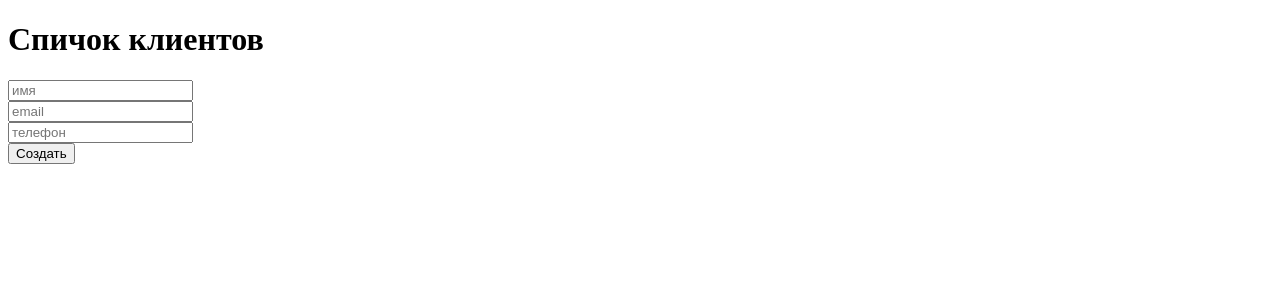
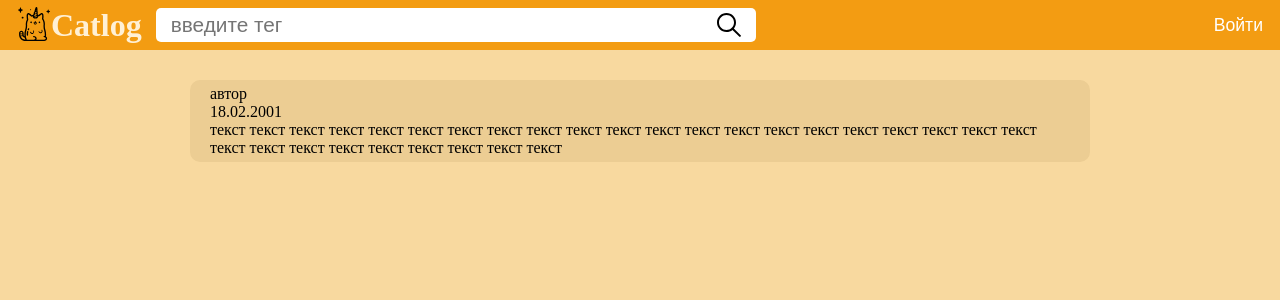
Before and after one commit to Evgeniy638/catlog, a web app: page /index.html in a window 1280 px wide. Shown: the top 300 px of the page. Run offline with its HTML, style and script files only (its server is not run), Linux system fonts and the light colour scheme; data that the repository does not hold is empty.

Commit message:
added layout

```diff
--- a/src/main/java/com/copy/reddit/controller/PostController.java
+++ b/src/main/java/com/copy/reddit/controller/PostController.java
@@ -9,7 +9,7 @@ import org.springframework.web.bind.annotation.*;
 
 import java.util.List;
 
-@RestController()
+@RestController("/posts")
 public class PostController {
     private final PostServiceImpl postServiceImpl;
 
@@ -18,7 +18,7 @@ public class PostController {
         this.postServiceImpl = postServiceImpl;
     }
 
-    @PostMapping(value = "/posts")
+    @PostMapping
     public ResponseEntity<?> create(@RequestBody Post post) {
         postServiceImpl.create(post);
         return new ResponseEntity<>(HttpStatus.CREATED);
@@ -51,7 +51,7 @@ public class PostController {
                 : new ResponseEntity<>(HttpStatus.NOT_MODIFIED);
     }
 
-    @GetMapping(value = "")
+    @GetMapping(value = "/all")
     public ResponseEntity<List<Post>> read() {
         final List<Post> posts = postServiceImpl.findAll();
 
--- /dev/null
+++ b/src/main/resources/static/css/article/article.css
@@ -0,0 +1,18 @@
+.article {
+    background: rgb(236, 205, 147);
+    padding: 5px 20px;
+    box-sizing: border-box;
+    border-radius: 10px;
+}
+
+.article__title {
+
+}
+
+.article__author {
+
+}
+
+.article__text {
+
+}
--- /dev/null
+++ b/src/main/resources/static/css/authorization-button/authorization-button.css
@@ -0,0 +1,8 @@
+.authorization-button {
+    color: white;
+    cursor: pointer;
+    font-size: 1.1rem;
+    border: none;
+    outline: none;
+    background: none;
+}
--- /dev/null
+++ b/src/main/resources/static/css/content/content.css
@@ -0,0 +1,12 @@
+.content {
+    display: flex;
+    flex-wrap: wrap;
+    width: 100%;
+    margin: 30px auto 0 auto;
+}
+
+@media (min-width: 1000px) {
+    .content {
+        width: 900px;
+    }
+}
--- /dev/null
+++ b/src/main/resources/static/css/header/header.css
@@ -0,0 +1,29 @@
+.header {
+    background-color: #f39c12;
+    height: 50px;
+    display: flex;
+    align-items: center;
+    padding: 0 10px;
+}
+
+.header__child {
+    margin: 0 7px;
+}
+
+.header__child_grow {
+    flex-grow: 1;
+}
+
+.header__logo-wrap {
+    display: flex;
+}
+
+.header__logo-image {
+    background-image: url("./cat.svg");
+    width: 34px;
+    height: 34px;
+}
+
+.header__title {
+    color: rgb(255, 240, 213);
+}
--- /dev/null
+++ b/src/main/resources/static/css/reset.css
@@ -0,0 +1,9 @@
+* {
+    margin: 0;
+    padding: 0;
+}
+
+body {
+    font-size: 12pt;
+    background-color: rgb(248, 217, 159);
+}
--- /dev/null
+++ b/src/main/resources/static/css/search-input/search-input.css
@@ -0,0 +1,27 @@
+.search-input {
+    position: relative;
+    width: 100%;
+    max-width: 600px;
+}
+
+.search-input__input {
+    height: 34px;
+    width: 100%;
+    font-size: 1.3rem;
+    border-radius: 5px;
+    border: none;
+    outline: none;
+    padding: 0 55px 0 15px;
+    box-sizing: border-box;
+}
+
+.search-input::after {
+    content: "";
+    background-image: url("./search.svg");
+    width: 24px;
+    height: 24px;
+    position: absolute;
+    top: 50%;
+    right: 15px;
+    transform: translateY(-50%);
+}
--- a/src/main/resources/static/css/style.css
+++ /dev/null
@@ -1,4 +0,0 @@
-body {
-    background: #cacaca;
-    color: #644444;
-}
--- a/src/main/resources/static/index.html
+++ b/src/main/resources/static/index.html
@@ -2,23 +2,48 @@
 <html lang="en">
 <head>
     <meta charset="UTF-8">
-    <title>Title</title>
-<!--    <link href="css/style.css" rel="stylesheet">-->
+    <meta name="viewport" content="width=device-width, initial-scale=1.0">
+
+    <title>Catlog</title>
+
+    <link rel="shortcut icon" href="./css/header/cat.svg" type="image/x-icon">
+
+    <link rel="stylesheet" href="./css/reset.css">
+    <link rel="stylesheet" href="./css/variables.css">
+
+    <link rel="stylesheet" href="./css/header/header.css">
+    <link rel="stylesheet" href="./css/search-input/search-input.css">
+    <link rel="stylesheet" href="./css/authorization-button/authorization-button.css">
+
+    <link rel="stylesheet" href="./css/content/content.css">
+    <link rel="stylesheet" href="./css/article/article.css">
 </head>
 <body>
-    <h1>Спичок клиентов</h1>
+    <header class="header">
+        <div class="header__child">
+            <div class="header__logo-wrap">
+                <div class="header__logo-image"></div>
+                <h1 class="header__title">Catlog</h1>
+            </div>
+        </div>
 
-    <ul id="listClients">
+        <div class="header__child header__child_grow">
+            <div class="search-input">
+                <input class="search-input__input" placeholder="введите тег">
+            </div>
+        </div>
 
-    </ul>
+        <div class="header__child">
+            <button class="authorization-button">Войти</button>
+        </div>
+    </header>
 
-    <form id="clientForm" method="post" action="#">
-        <input name="clientName" placeholder="имя"> <br>
-        <input name="clientEmail" placeholder="email"> <br>
-        <input name="clientPhone" placeholder="телефон"> <br>
-        <button type="submit">Создать</button>
-    </form>
-
-    <script src="js/script.js"></script>
+    <section class="content">
+        <div class="article">
+            <div class="article__author">автор</div>
+            <div class="article__time">18.02.2001</div>
+            <p class="article__text">текст текст текст текст текст текст текст текст текст текст текст текст текст текст текст текст текст текст текст текст текст текст текст текст текст текст текст текст текст текст</p>
+        </div>
+    </section>
 </body>
 </html>
```
Also changed, not shown: src/main/resources/static/css/header/cat.svg (added), src/main/resources/static/css/search-input/search.svg (added), src/main/resources/static/css/variables.css (added), src/main/resources/static/favicon.svg (added), src/main/resources/static/js/post.js (added).
